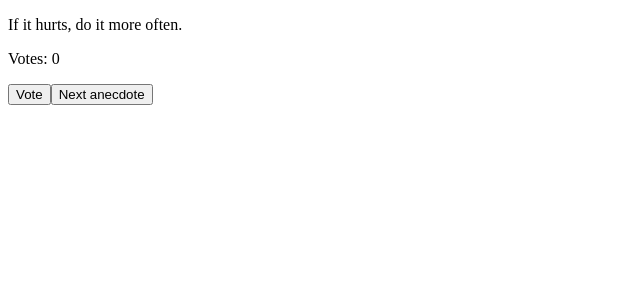
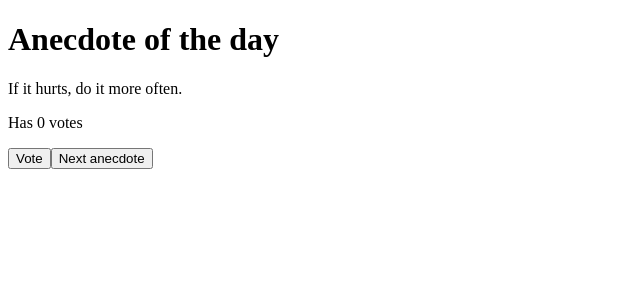
Before and after one commit to SimonO7/Full-Stack-Open, a React (Create React App) app in the folder Part1/anecdotes/: page / in a window 1280 px wide. Shown: the top 300 px of the page, without its empty margins (0-640 px from the left). Built offline with nearby package versions, Linux system fonts and the light colour scheme.

Commit message:
Add heading and fix votes counter

```diff
--- a/Part1/anecdotes/src/App.js
+++ b/Part1/anecdotes/src/App.js
@@ -22,8 +22,9 @@
 
   return (
     <div>
+      <h1>Anecdote of the day</h1>
       <p>{anecdotes[selected]}</p>
-      <p>Votes: {votes[selected]}</p>
+      <p>Has {votes[selected]} votes</p>
       <button onClick={() => addVote(selected)}>Vote</button>
       <button onClick={() => setSelected(Math.floor(Math.random() * 7))}>Next anecdote</button>
     </div>
```
